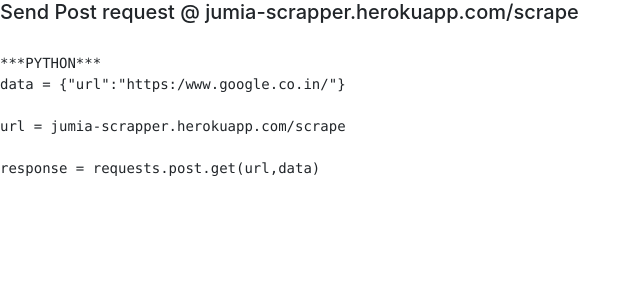
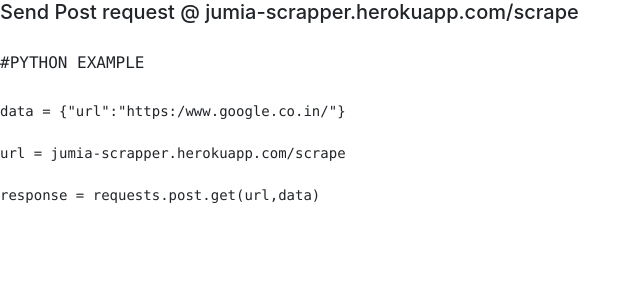
Before and after one commit to derhnyel/jumiascrapper, a Django app: page / in a window 1280 px wide. Shown: the top 300 px of the page, without its empty margins (0-641 px from the left). Run offline with Django 3.2, Linux system fonts and the light colour scheme; some libraries are stand-ins or nearby versions.

Commit message:
Update index.html

```diff
--- a/product/templates/product/index.html
+++ b/product/templates/product/index.html
@@ -11,7 +11,7 @@
 <h5>Send Post request @ jumia-scrapper.herokuapp.com/scrape</h5>
 
 <pre><code class="json language-json">
-***PYTHON***
+<h6>#PYTHON EXAMPLE</h6>
 data = {"url":"https:/www.google.co.in/"}
 
 url = jumia-scrapper.herokuapp.com/scrape
```
